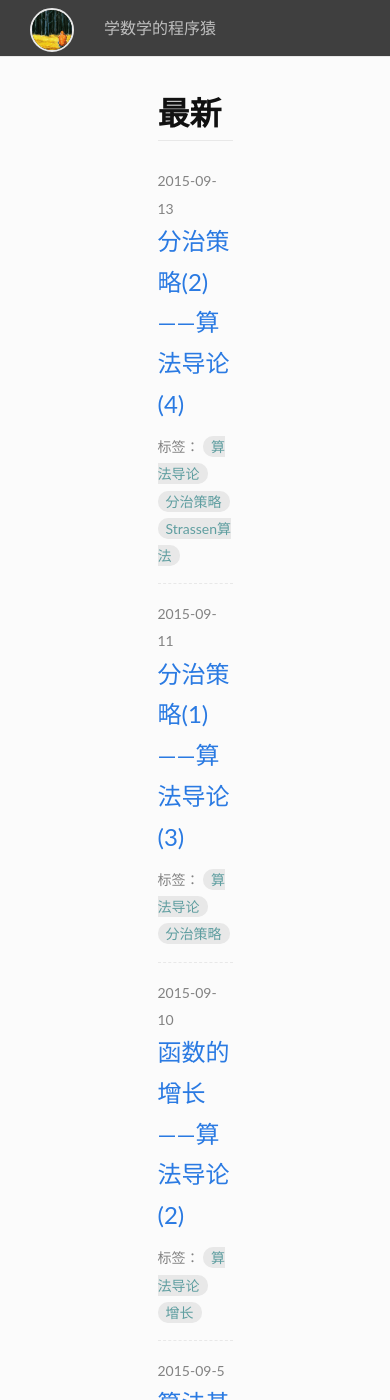
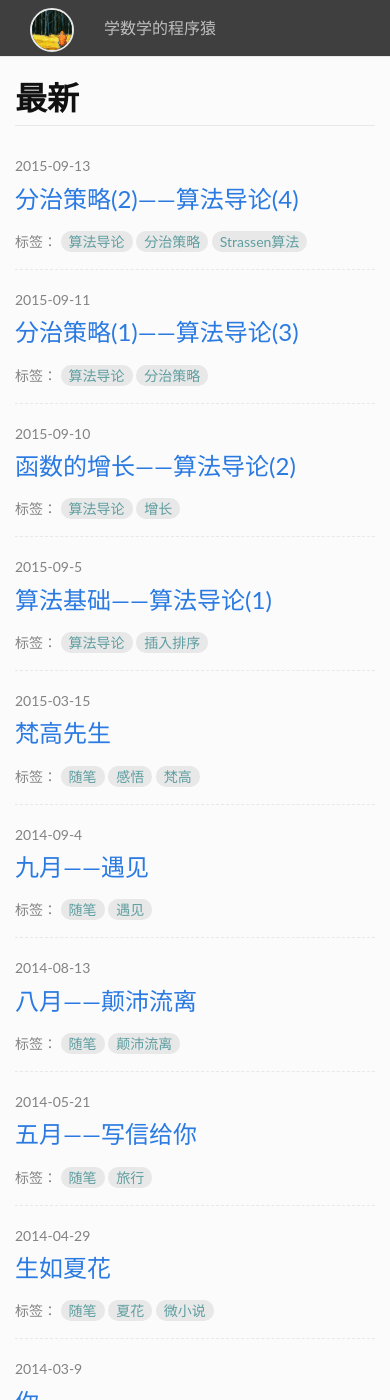
Before and after one commit to dongkuo/dongkuo.github.io, a Jekyll site: the page built from index.html, in a window 390 px wide and 1400 px high. Built offline with Jekyll 4.4.1, drawn with Linux system fonts in a browser that asks for light colours; nearby versions of some CDN libraries.

Commit message:
修复移动端浏览效果

```diff
--- a/_sass/_layout.scss
+++ b/_sass/_layout.scss
@@ -328,10 +328,16 @@
     .changeable{
         display: none;
     }
+	.wrapper{
+		padding:0;
+	}
 
     .page-heading{
         margin-top: $slide-bar-height;
     }
+	.page-content {
+		padding: $spacing-unit / 2;
+	}
     #post-avatar{
         display: none;
     }
```
